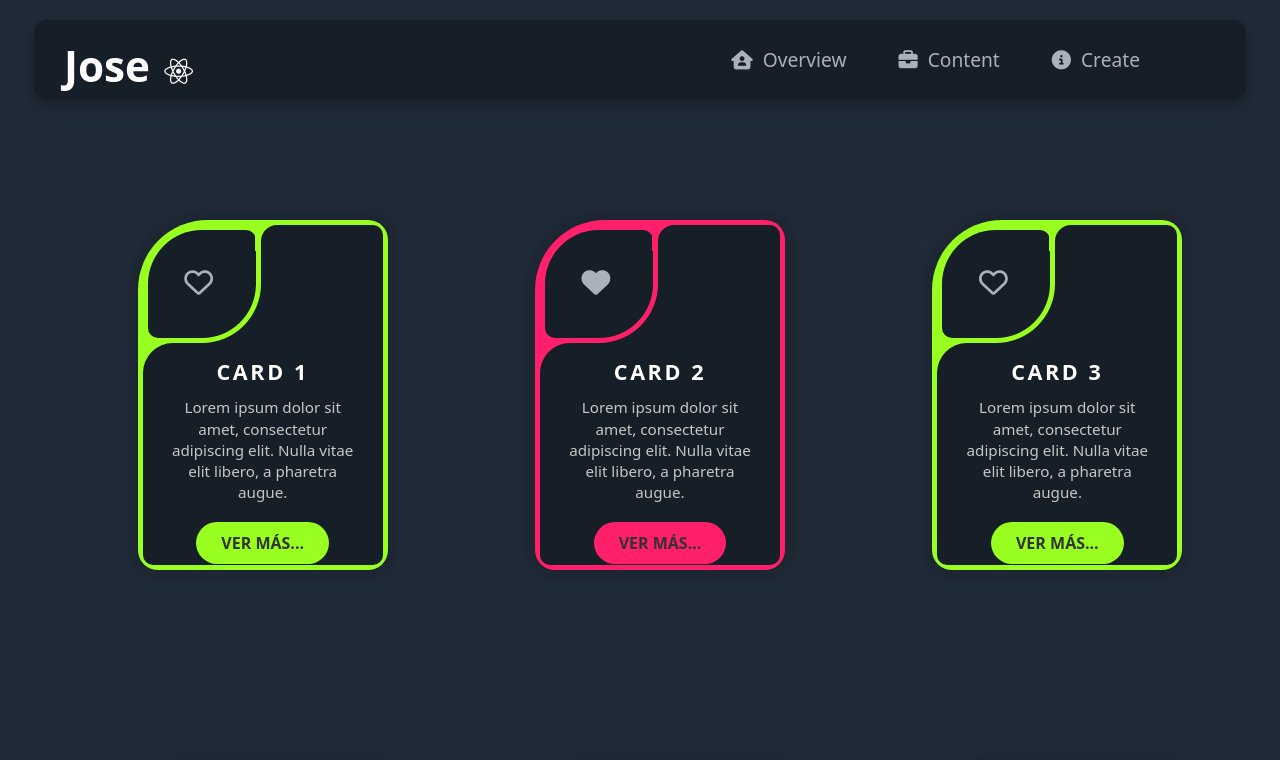
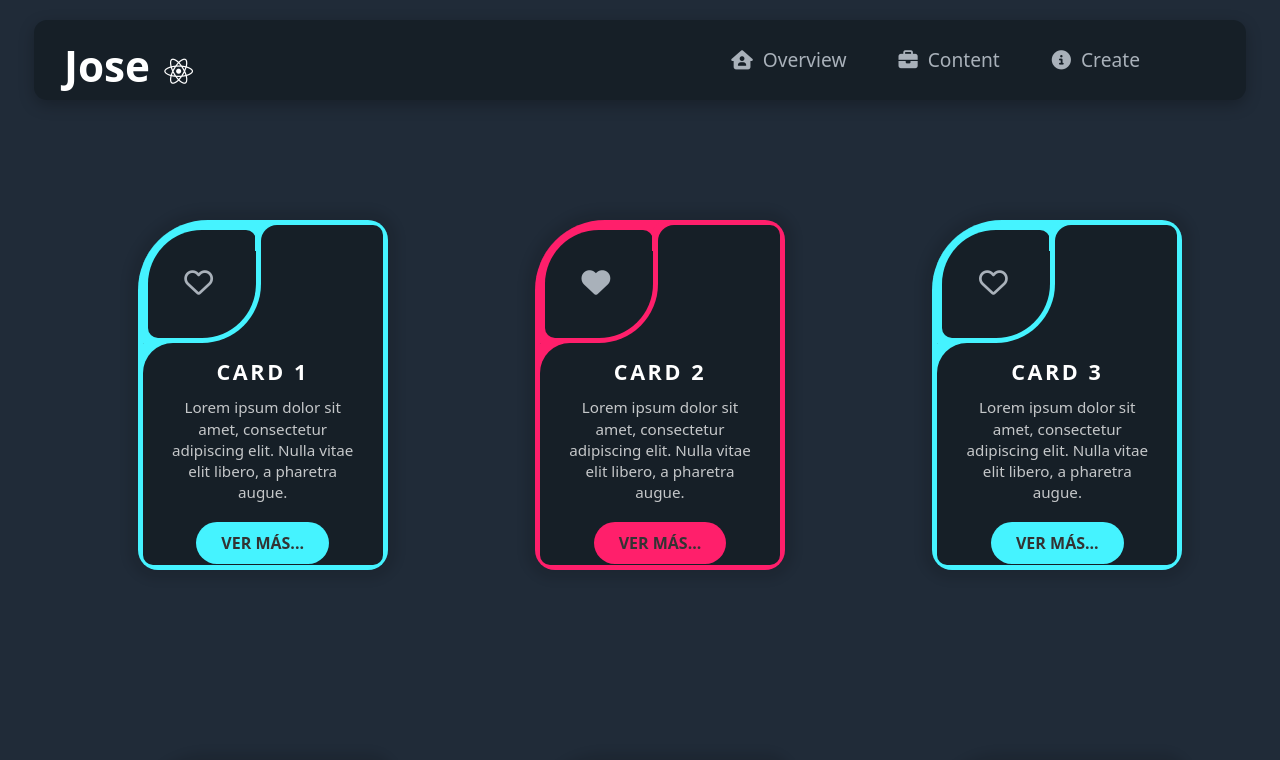
Before and after one commit to ing-jose-rafael/Prueba_react, a React (Vite) app: page / in a window 1280 px wide. Shown: the top 760 px of the page. Built offline with nearby package versions, Linux system fonts and the light colour scheme.

Commit message:
cambiando el color de las tarjetas y el de la seleccion de menu

```diff
--- a/src/components/Crad.jsx
+++ b/src/components/Crad.jsx
@@ -12,7 +12,7 @@ export function Crad ({ card, viewMore = false }) {
 
   const text = viewMore ? 'Regesar...' : 'Ver más...'
   const path = viewMore ? '/' : `/cards/${card.id}`
-  const cardColor = isFavorite ? '#ff1f6b' : '#98ff21'
+  const cardColor = isFavorite ? '#ff1f6b' : '#45f3ff'
   const cardIconClass = isFavorite ? 'fa-solid fa-heart' : 'fa-regular fa-heart'
 
   const handleFav = () => {
--- a/src/components/NavbarStyles.css
+++ b/src/components/NavbarStyles.css
@@ -43,11 +43,11 @@
   padding-right: 10px;
 }
 .nav-links:hover  {
-  background: var(--selection);
+  background: #45f3ff;
   text-decoration: none;
   border-radius: 30px;
   transition: all 0.2s ease-in-out;
-  color: var(--text-bright);
+  color: #333;
 }
 .navbar .toggle {
   display: none;
```
